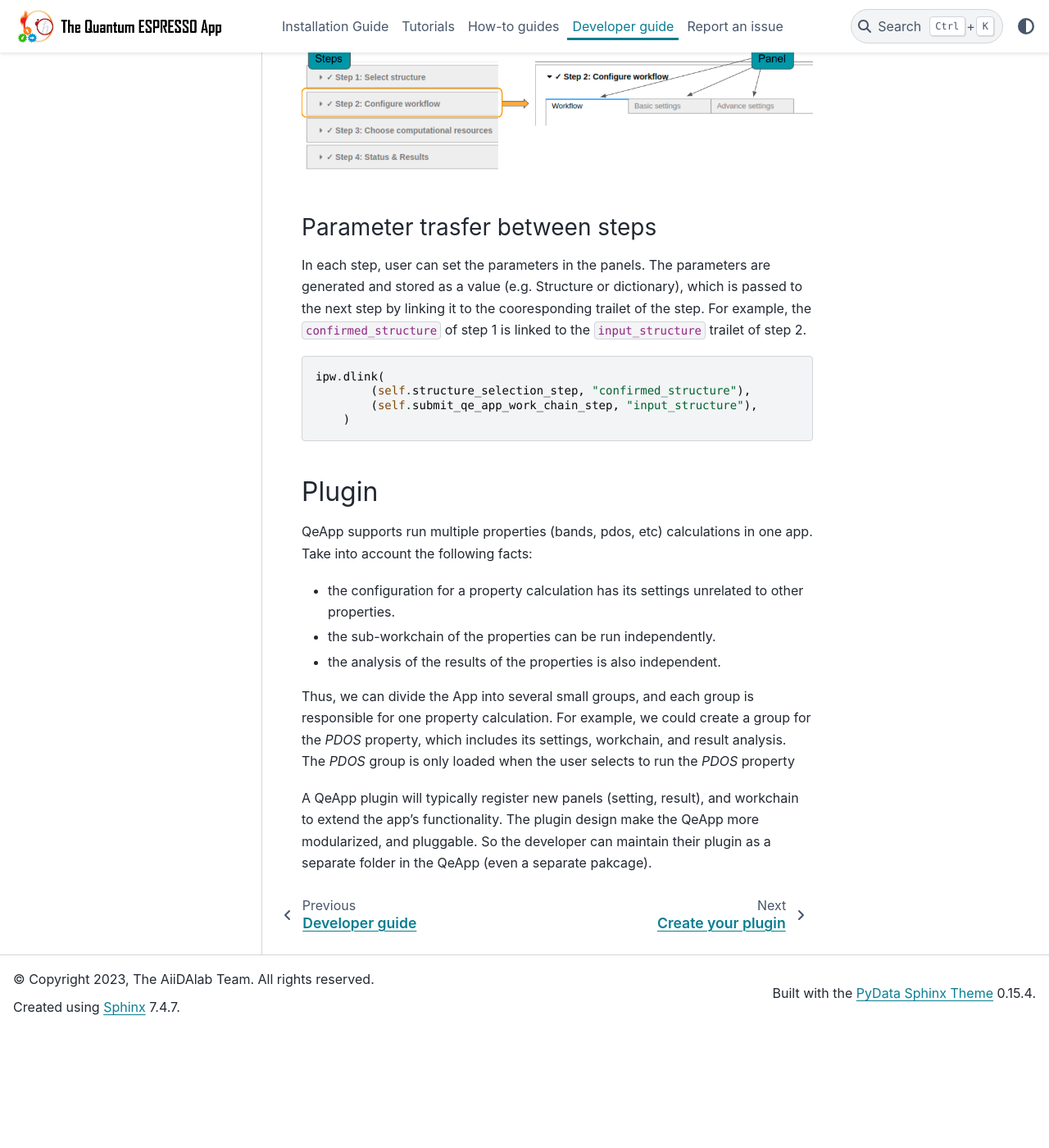
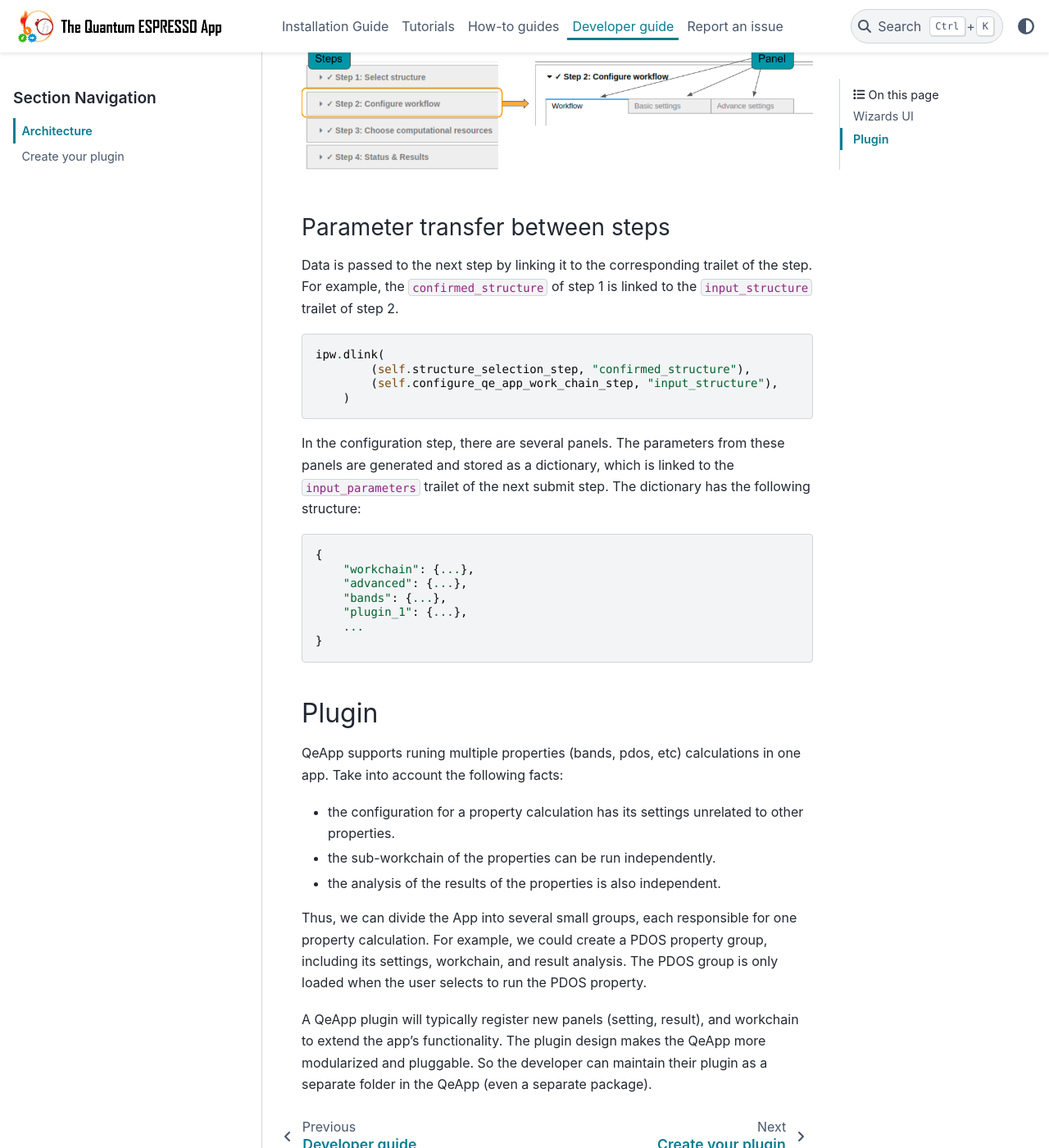
Before and after one commit to aiidalab/aiidalab-qe, a Sphinx documentation site: the page built from docs/source/development/architecture.rst, in a window 1280 px wide and 1400 px high, scrolled down 333 px. Shown: the whole window at 82% size. Built offline with Sphinx 7.4.7 and the PyData theme 0.15.4, drawn with Linux system fonts in a browser that asks for light colours; before the commit the page ends 1590 px from its top, so only the background shows below that.

Commit message:
update parameters

```diff
--- a/docs/source/development/architecture.rst
+++ b/docs/source/development/architecture.rst
@@ -11,26 +11,37 @@
 
 .. image:: ../_static/images/plugin_step.png
 
-Parameter trasfer between steps
+Parameter transfer between steps
 -------------------------------
-In each step, user can set the parameters in the panels. The parameters are generated and stored as a value (e.g. Structure or dictionary), which is passed to the next step by linking it to the cooresponding trailet of the step. For example, the ``confirmed_structure`` of step 1 is linked to the ``input_structure`` trailet of step 2.
+Data is passed to the next step by linking it to the corresponding trailet of the step. For example, the ``confirmed_structure`` of step 1 is linked to the ``input_structure`` trailet of step 2.
 
 .. code:: python
 
     ipw.dlink(
             (self.structure_selection_step, "confirmed_structure"),
-            (self.submit_qe_app_work_chain_step, "input_structure"),
+            (self.configure_qe_app_work_chain_step, "input_structure"),
         )
 
+In the configuration step, there are several panels. The parameters from these panels are generated and stored as a dictionary, which is linked to the ``input_parameters`` trailet of the next submit step. The dictionary has the following structure:
+
+.. code:: python
+
+    {
+        "workchain": {...},
+        "advanced": {...},
+        "bands": {...},
+        "plugin_1": {...},
+        ...
+    }
 
 Plugin
 ======
-QeApp supports run multiple properties (bands, pdos, etc) calculations in one app. Take into account the following facts:
+QeApp supports runing multiple properties (bands, pdos, etc) calculations in one app. Take into account the following facts:
 
 - the configuration for a property calculation has its settings unrelated to other properties.
 - the sub-workchain of the properties can be run independently.
 - the analysis of the results of the properties is also independent.
 
-Thus, we can divide the App into several small groups, and each group is responsible for one property calculation. For example, we could create a group for the `PDOS` property, which includes its settings, workchain, and result analysis. The `PDOS` group is only loaded when the user selects to run the `PDOS` property
+Thus, we can divide the App into several small groups, each responsible for one property calculation. For example, we could create a PDOS property group, including its settings, workchain, and result analysis. The PDOS group is only loaded when the user selects to run the PDOS property.
 
-A QeApp plugin will typically register new panels (setting, result), and workchain to extend the app's functionality. The plugin design make the QeApp more modularized, and pluggable. So the developer can maintain their plugin as a separate folder in the QeApp (even a separate pakcage).
+A QeApp plugin will typically register new panels (setting, result), and workchain to extend the app's functionality. The plugin design makes the QeApp more modularized and pluggable. So the developer can maintain their plugin as a separate folder in the QeApp (even a separate package).
```
